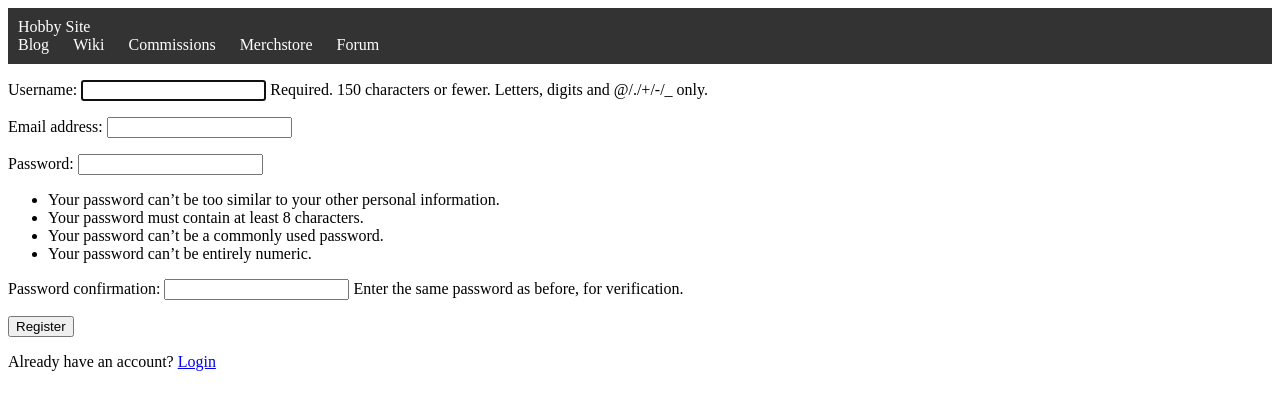
After one commit to tchato-admu/hobbysite-F-21, a Django app: page /user_management/registration/ in a window 1280 px wide. The commit adds this page. Shown: the top 410 px of the page. Run offline with Django 5.2, Linux system fonts and the light colour scheme.

Commit message:
added registration and navbar

```diff
--- a/hobbysite/hobbysite/settings.py
+++ b/hobbysite/hobbysite/settings.py
@@ -12,6 +12,7 @@ https://docs.djangoproject.com/en/5.0/ref/settings/
 
 from pathlib import Path
 from dotenv import load_dotenv
+from django.urls import reverse_lazy
 import os
 
 load_dotenv()
@@ -138,6 +139,6 @@ MEDIA_ROOT = BASE_DIR/'media'
 # https://docs.djangoproject.com/en/5.0/ref/settings/#default-auto-field
 
 DEFAULT_AUTO_FIELD = 'django.db.models.BigAutoField'
-LOGIN_REDIRECT_URL = 'home'
+LOGIN_REDIRECT_URL = reverse_lazy('home')
 LOGOUT_REDIRECT_URL = '/accounts/login'
 EMAIL_BACKEND = 'django.core.mail.backends.console.EmailBackend'
--- a/hobbysite/hobbysite/urls.py
+++ b/hobbysite/hobbysite/urls.py
@@ -9,5 +9,5 @@ urlpatterns = [
     path('forum/', include('forum.urls', namespace="forum")),
     path('', include('merchstore.urls', namespace="merchstore")),
     path('accounts/', include ('django.contrib.auth.urls')),
-    path('profile', include('user_management.urls', namespace="user_management")),
+    path('user_management/', include('user_management.urls', namespace="user_management")),
 ]
--- /dev/null
+++ b/hobbysite/templates/navbar.html
@@ -0,0 +1,56 @@
+<!DOCTYPE html>
+<html lang="en">
+<head>
+    <meta charset="UTC-8">
+    <title>{% block title %}My Website{% endblock %}</title>
+    <style>
+        /* CSS for nav bar */
+        nav {
+            background-color: #333;
+            color: #fff;
+            padding: 10px;
+        }
+
+        nav ul {
+            list-style-type: none;
+            margin: 0;
+            padding: 0;
+        }
+
+        nav ul li {
+            display: inline;
+            margin-right: 20px;
+        }
+
+        nav ul li a {
+            color: #fff;
+            text-decoration: none;
+        }
+
+        nav ul li a:hover {
+            text-decoration: underline;
+        }
+    </style>
+</head>
+<body>
+    <nav>
+        <span class="site-name">Hobby Site</span>
+        <ul>
+            <li><a href="{% url 'blog:article_list' %}">Blog</a></li>
+            <li><a href="{% url 'wiki:article_list' %}">Wiki</a></li>
+            <li><a href="{% url 'commissions:commissions_list' %}">Commissions</a></li>
+            <li><a href="{% url 'merchstore:list' %}">Merchstore</a></li>
+            <li><a href="{% url 'forum:post_list' %}">Forum</a></li>
+        </ul>
+    </nav>
+
+    <div class="content">
+        {% block content %}
+        {% endblock %}
+    </div>
+
+    <footer>
+        <!-- Footer content here -->
+    </footer>
+</body>
+</html>
--- a/hobbysite/templates/registration/password_reset_complete.html
+++ b/hobbysite/templates/registration/password_reset_complete.html
@@ -1,4 +1,4 @@
-{% extends 'base.html' %}
+{% extends 'navbar.html' %}
 
 {% block title %}Password Reset Complete{% endblock %}
 
--- a/hobbysite/templates/registration/password_reset_confirm.html
+++ b/hobbysite/templates/registration/password_reset_confirm.html
@@ -1,4 +1,4 @@
-{% extends 'base.html' %}
+{% extends 'navbar.html' %}
 
 {% block title %}Password Reset Confirm{% endblock %}
 
--- a/hobbysite/templates/registration/password_reset_done.html
+++ b/hobbysite/templates/registration/password_reset_done.html
@@ -1,4 +1,4 @@
-{% extends 'base.html' %}
+{% extends 'navbar.html' %}
 
 {% block title %}Password Reset Done{% endblock %}
 
--- a/hobbysite/templates/registration/password_reset_form.html
+++ b/hobbysite/templates/registration/password_reset_form.html
@@ -1,4 +1,4 @@
-{% extends 'base.html' %}
+{% extends 'navbar.html' %}
 
 {% block title %}Password Reset Form{% endblock %}
 
--- /dev/null
+++ b/hobbysite/templates/registration/register.html
@@ -0,0 +1,15 @@
+{% extends 'navbar.html' %}
+
+{% block title %}
+    Hobbysite Registration
+{% endblock %}
+
+{% block content %}
+    <form method="POST">
+        {% csrf_token %}
+        {{ form.as_p }}
+        <button type="submit">Register</button>
+    </form>
+
+    <p>Already have an account? <a href="{% url 'login' %}">Login</a></p>
+{% endblock %}
--- a/hobbysite/user_management/forms.py
+++ b/hobbysite/user_management/forms.py
@@ -1,4 +1,6 @@
 from django import forms
+from django.contrib.auth.forms import UserCreationForm
+from django.contrib.auth.models import User
 from .models import Profile
 
 
@@ -9,3 +11,13 @@ class ProfileForm(forms.ModelForm):
             "display_name",
             "email_address"
         ]
+
+class RegistrationForm(UserCreationForm):
+    class Meta:
+        model = User
+        fields = [
+            "username",
+            "email",
+            "password1",
+            "password2"
+        ]
--- a/hobbysite/user_management/models.py
+++ b/hobbysite/user_management/models.py
@@ -9,4 +9,4 @@ class Profile(models.Model):
     email_address = models.EmailField()
 
     def __str__(self):
-        return self.display_name
+        return self.user.username
--- a/hobbysite/user_management/urls.py
+++ b/hobbysite/user_management/urls.py
@@ -1,9 +1,10 @@
 from django.urls import path
-from .views import UserUpdateView
+from .views import UserUpdateView, UserCreateView
 
 
-app_name = 'user_managment'
+app_name = 'user_management'
 
 urlpatterns = [
-    path('', UserUpdateView.as_view(), name='user_detail')
+    path('', UserUpdateView.as_view(), name='user_detail'),
+    path('registration/', UserCreateView.as_view(), name='user_registration'),
 ]
--- a/hobbysite/user_management/views.py
+++ b/hobbysite/user_management/views.py
@@ -1,9 +1,10 @@
-from django.db.models.base import Model as Model
+from django.db.models.base import Model
+from django.contrib.auth.models import User
 from django.db.models.query import QuerySet
-from django.shortcuts import render
-from django.views.generic.edit import UpdateView
+from django.shortcuts import redirect, render
+from django.views.generic.edit import UpdateView, CreateView
 from .models import Profile
-from .forms import ProfileForm
+from .forms import ProfileForm, RegistrationForm
 from django.contrib.auth.mixins import LoginRequiredMixin
 from django.urls import reverse_lazy
 
@@ -16,3 +17,14 @@ class UserUpdateView(LoginRequiredMixin, UpdateView):
 
     def get_object(self, queryset=None):
         return self.request.user.profile
+
+class UserCreateView(CreateView):
+    model = User
+    form_class = RegistrationForm
+    template_name = "registration/register.html"
+    success_url = reverse_lazy('login')
+
+    def form_valid(self, form):
+        user = form.save()
+        Profile.objects.create(user=user)
+        return redirect(self.success_url)
```
Also changed, not shown: hobbysite/templates/registration/login.html (+9 -3 lines), hobbysite/merchstore/migrations/0003_alter_product_name.py (added), hobbysite/user_management/migrations/0001_initial.py (added).
